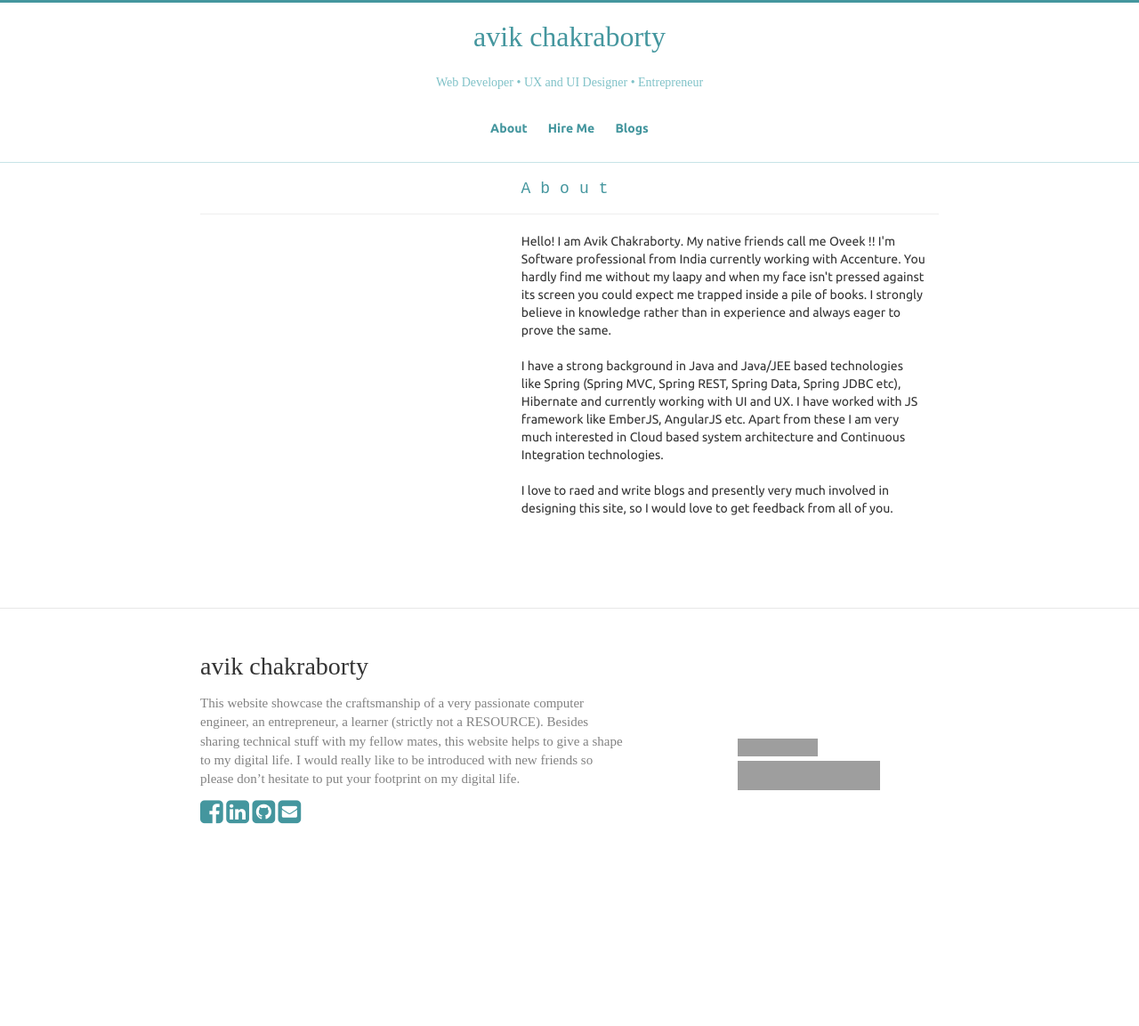
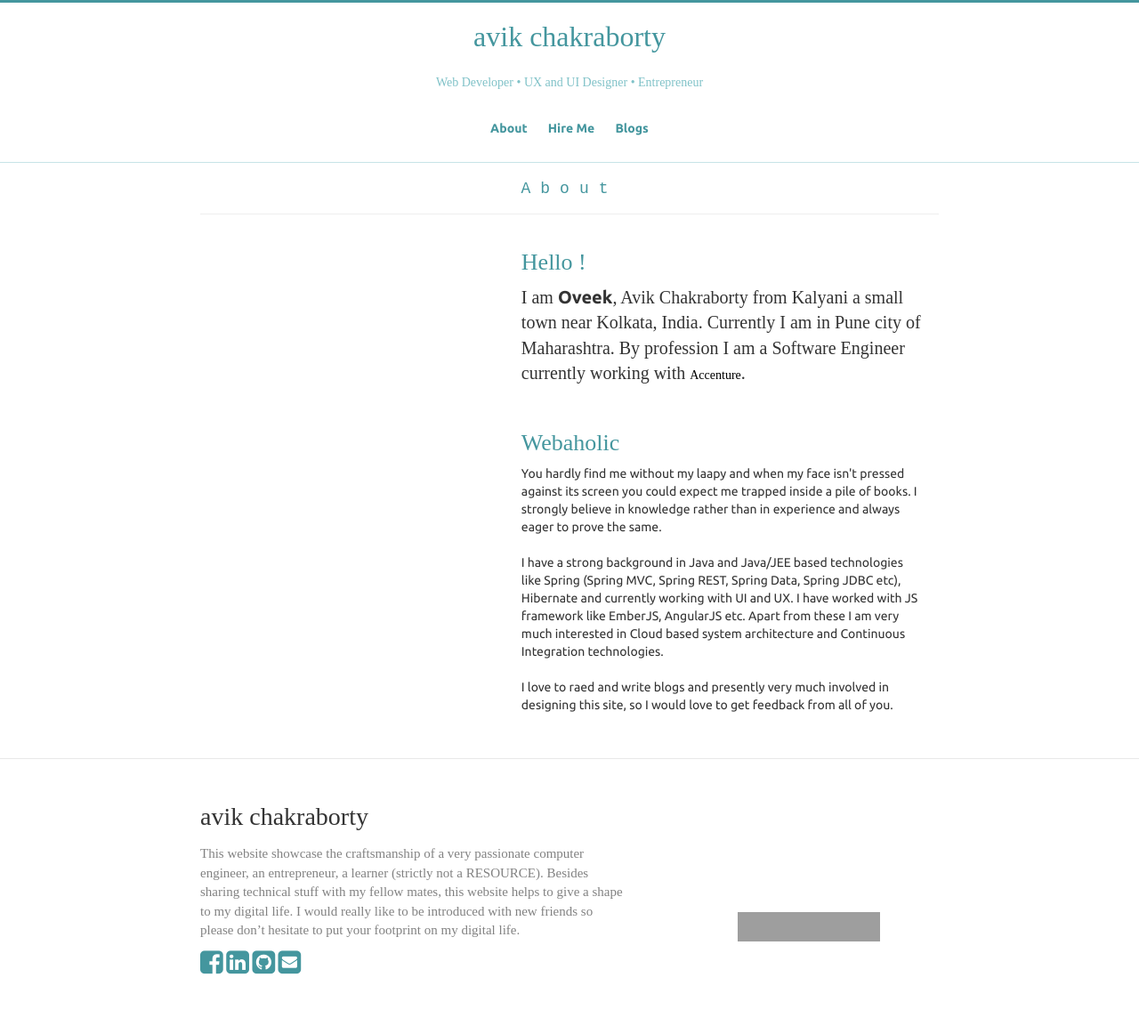
Before and after one commit to avikjis27/avikjis27.github.io, a Jekyll site: the page built from about.html, in a window 1280 px wide. Shown: the whole page at 89% size. Built offline with Jekyll 4.4.1, drawn with Linux system fonts in a browser that asks for light colours; nearby versions of some CDN libraries; some web fonts are replaced; before the commit the page ends 983 px from its top, so only the background shows below that; grey boxes are pictures that could not be loaded.

Commit message:
About page update

```diff
--- a/_sass/_about.scss
+++ b/_sass/_about.scss
@@ -1,3 +1,16 @@
 .about_me{
-
+  h3{
+    color: $header-bg-color;
+    font-family: 'Cedarville Cursive', cursive;
+  }
+  p.hello{
+    font-family: 'Cedarville Cursive', cursive;
+    font-size: 20px;
+  }
+  p.hello span{
+    text-decoration: none;
+    font-family: cursive;
+    color: black;
+    font-size: 14px;
+  }
 }
--- a/about.html
+++ b/about.html
@@ -8,8 +8,12 @@
     <div class='row'>
       <div class='col-md-5'></div>
       <div class='col-md-7 about_me'>
-
-          Hello! I am Avik Chakraborty. My native friends call me Oveek !! I'm Software professional from India currently working with Accenture. You hardly find me without
+          <h3>Hello !</h3>
+          <p class="hello">I am <b>Oveek</b>, Avik Chakraborty from Kalyani a small town near Kolkata, India. Currently I am in Pune city of Maharashtra. By profession I am a Software Engineer currently
+          working with <span>Accenture</span>.</p>
+          <br>
+          <h3>Webaholic</h3>
+          You hardly find me without
           my laapy and when my face isn't pressed against its screen you could expect me trapped inside a pile of books. I strongly believe in knowledge rather than in experience
           and always eager to prove the same.
           <br><br>
```
